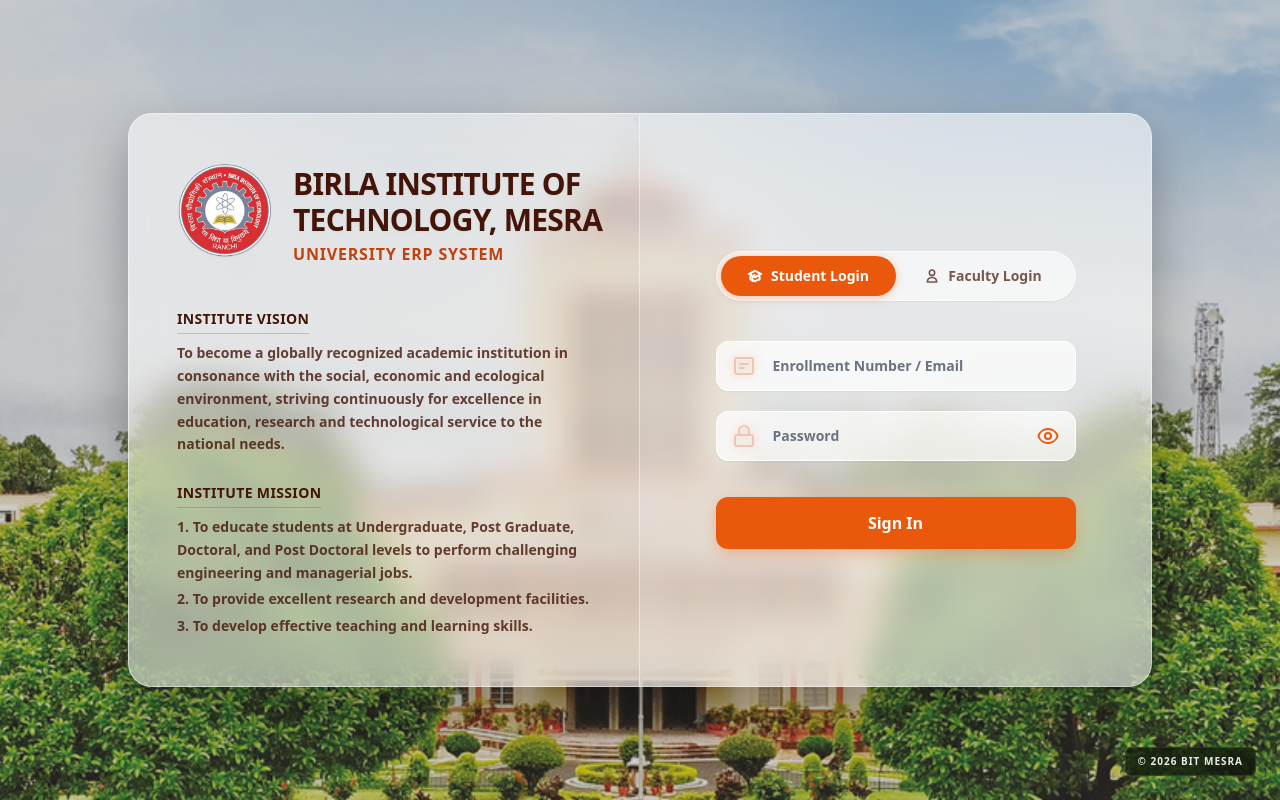
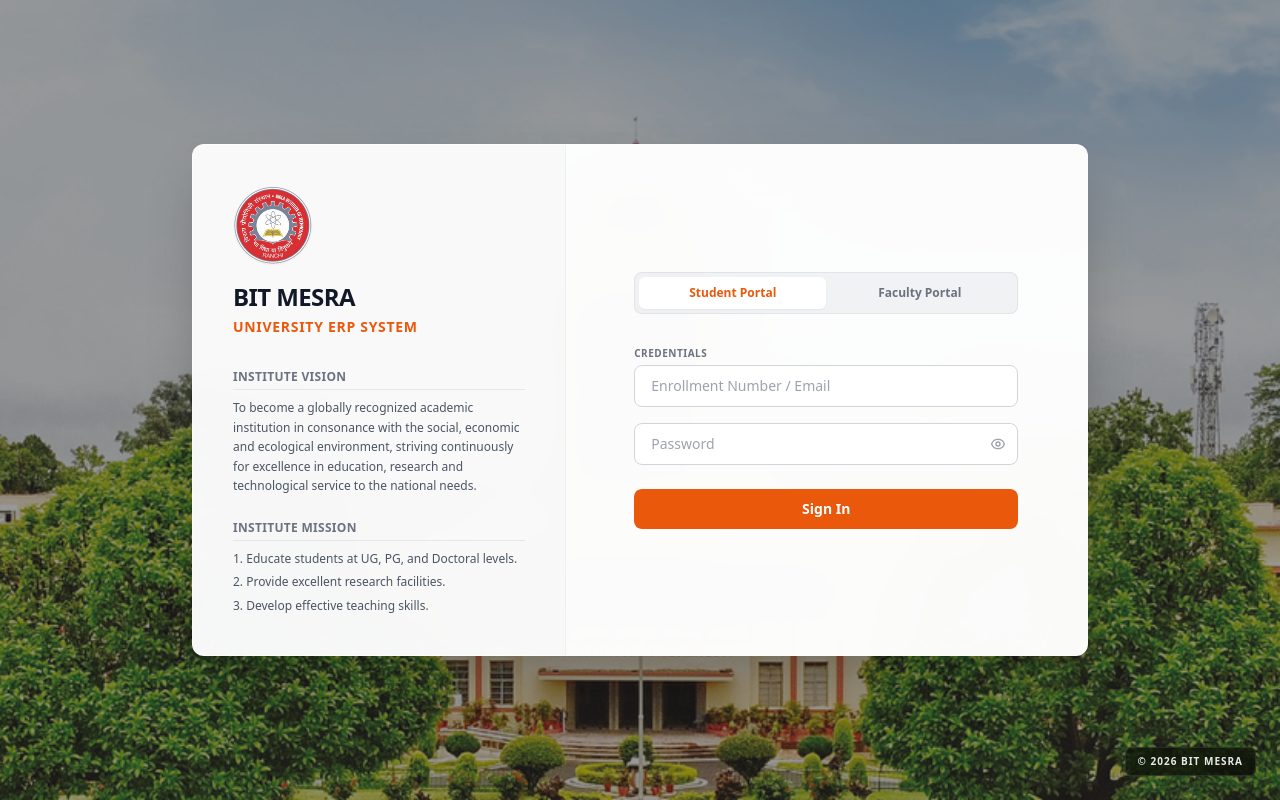
Before and after one commit to SubhraX/attendance-portal, a React (Vite) app in the folder frontend/: page /login in a window 1280 px wide. Built offline with nearby package versions, Linux system fonts and the light colour scheme.

Commit message:
Refactor Login component for improved layout, accessibility, and visual consistency

```diff
--- a/frontend/src/Login.jsx
+++ b/frontend/src/Login.jsx
@@ -48,21 +48,20 @@ export default function Login() {
 
       if (res.ok) {
         if (data.user.role !== role) {
-          setStatus(`Error: This account belongs to a ${data.user.role}.`);
-          setIsLoading(false);
+          setStatus(`Error: Account belongs to a ${data.user.role}.`);
           return;
         }
 
         localStorage.setItem('token', data.token);
         localStorage.setItem('user', JSON.stringify(data.user));
-
         navigate('/');
       } else {
         setStatus(`Error: ${data.message}`);
-        setIsLoading(false);
       }
     } catch (error) {
+      console.error("Login error:", error);
       setStatus('Error: Unable to connect to the server.');
+    } finally {
       setIsLoading(false);
     }
   };
@@ -70,148 +69,108 @@ export default function Login() {
   return (
     <>
       {showSplash && (
-        <div className={`fixed inset-0 z-50 flex flex-col items-center justify-center bg-white transition-opacity duration-500 ${isFading ? 'opacity-0' : 'opacity-100'}`}>
+        <div className={`fixed inset-0 z-50 flex flex-col items-center justify-center bg-gray-50 transition-opacity duration-500 ${isFading ? 'opacity-0' : 'opacity-100'}`}>
           <div className="relative flex items-center justify-center">
-            <div className="absolute w-40 h-40 border-[4px] border-orange-100 border-t-orange-600 border-b-orange-600 rounded-full animate-spin"></div>
-            <img
-              src="/BITS_logo.png"
-              alt="BITS Mesra Logo"
-              className="w-24 h-24 object-contain drop-shadow-lg"
-            />
+            <div className="absolute w-24 h-24 border-2 border-orange-200 border-t-orange-600 rounded-full animate-spin"></div>
+            <img src="/BITS_logo.png" alt="BITS Mesra Logo" className="w-14 h-14 object-contain" />
           </div>
-          <h2 className="mt-10 text-orange-950 font-bold tracking-widest uppercase text-sm animate-pulse">Initializing ERP</h2>
+          <h2 className="mt-6 text-gray-800 font-bold tracking-widest uppercase text-xs animate-pulse">Initializing ERP</h2>
         </div>
       )}
 
       <div
-        className="min-h-screen flex items-center justify-center p-4 md:p-8 relative bg-cover bg-center bg-no-repeat"
+        className="min-h-screen flex flex-col items-center justify-center p-4 relative bg-cover bg-center bg-no-repeat font-sans"
         style={{ backgroundImage: `url('/BITS.png')` }}
       >
-        {/* Subtle dark overlay to make the pure white light-mode glass pop */}
-        <div className="absolute inset-0 bg-black/20"></div>
+        <div className="absolute inset-0 bg-black/40"></div>
 
-        {/* Semi-transparent Frosted Glass Container */}
-        <div className="relative z-10 w-full max-w-5xl flex flex-col lg:flex-row rounded-3xl overflow-hidden shadow-[0_20px_50px_rgba(0,0,0,0.3)] backdrop-blur-lg bg-white/40 border border-white/60">
+        <div className="relative z-10 w-full max-w-4xl flex flex-col md:flex-row rounded-xl overflow-hidden shadow-2xl bg-white/95 backdrop-blur-xl border border-white/50">
 
-          {/* Left Side */}
-          <div className="w-full lg:w-[50%] p-8 lg:p-12 flex flex-col justify-center border-b lg:border-b-0 lg:border-r border-white/50 bg-white/20">
-            <div className="flex flex-col xl:flex-row items-center xl:items-start gap-5 mb-10 text-center xl:text-left">
-              <img
-                src="/BITS_logo.png"
-                alt="BITS Mesra Logo"
-                className="w-20 h-20 sm:w-24 sm:h-24 object-contain shrink-0 drop-shadow-sm"
-              />
-              <div className="flex flex-col justify-center pt-1">
-                <h1 className="text-2xl sm:text-3xl font-extrabold text-orange-950 mb-1 uppercase tracking-tight leading-tight drop-shadow-sm">
-                  Birla Institute of <span className="inline-block whitespace-nowrap">Technology, Mesra</span>
+          {/* Left Side - Info */}
+          <div className="w-full md:w-5/12 p-6 md:p-10 flex flex-col justify-center border-b md:border-b-0 md:border-r border-gray-200/50 bg-gray-50/50">
+            <div className="flex flex-col items-center md:items-start gap-4 text-center md:text-left">
+              <img src="/BITS_logo.png" alt="BITS Mesra" className="w-16 h-16 md:w-20 md:h-20 object-contain drop-shadow-sm" />
+              <div>
+                <h1 className="text-xl md:text-2xl font-extrabold text-gray-900 mb-1 uppercase tracking-tight">
+                  BIT Mesra
                 </h1>
-                <h2 className="text-sm sm:text-base font-bold text-orange-700 uppercase tracking-wider">University ERP System</h2>
+                <h2 className="text-xs md:text-sm font-bold text-orange-600 uppercase tracking-wider">University ERP System</h2>
               </div>
             </div>
 
-            <div className="mb-6">
-              <h3 className="text-sm font-bold text-orange-950 mb-2 uppercase tracking-wide border-b border-orange-950/20 pb-1 inline-block">Institute Vision</h3>
-              <p className="text-orange-950/80 text-sm font-medium leading-relaxed font-semibold">
+            {/* HIDE TEXT ON MOBILE TO PREVENT SCROLLING */}
+            <div className="hidden md:block mt-8">
+              <h3 className="text-xs font-bold text-gray-500 mb-2 uppercase tracking-wide border-b border-gray-200 pb-1">Institute Vision</h3>
+              <p className="text-gray-600 text-xs font-medium leading-relaxed mb-6">
                 To become a globally recognized academic institution in consonance with the social, economic and ecological environment, striving continuously for excellence in education, research and technological service to the national needs.
               </p>
-            </div>
 
-            <div>
-              <h3 className="text-sm font-bold text-orange-950 mb-2 uppercase tracking-wide border-b border-orange-950/20 pb-1 inline-block">Institute Mission</h3>
-              <ul className="list-decimal list-inside text-orange-950/80 text-sm font-medium leading-relaxed space-y-1 font-semibold">
-                <li>To educate students at Undergraduate, Post Graduate, Doctoral, and Post Doctoral levels to perform challenging engineering and managerial jobs.</li>
-                <li>To provide excellent research and development facilities.</li>
-                <li>To develop effective teaching and learning skills.</li>
+              <h3 className="text-xs font-bold text-gray-500 mb-2 uppercase tracking-wide border-b border-gray-200 pb-1">Institute Mission</h3>
+              <ul className="list-decimal list-inside text-gray-600 text-xs font-medium leading-relaxed space-y-1">
+                <li>Educate students at UG, PG, and Doctoral levels.</li>
+                <li>Provide excellent research facilities.</li>
+                <li>Develop effective teaching skills.</li>
               </ul>
             </div>
           </div>
 
-          {/* Right Side - Interactive Portal */}
-          <div className="w-full lg:w-[50%] p-8 lg:p-14 flex flex-col justify-center bg-white/30">
+          {/* Right Side - Form */}
+          <div className="w-full md:w-7/12 p-6 md:p-12 flex flex-col justify-center bg-white/60">
 
-            <div className="w-full max-w-[360px] mx-auto animate-fade-in-up">
+            <div className="w-full max-w-sm mx-auto">
 
-              {/* Role Toggle Switch */}
-              <div className="flex w-full p-1 bg-white/60 border border-white/50 backdrop-blur-md rounded-full mb-10 shadow-sm">
+              {/* Role Switch - Compact and flat */}
+              <div className="flex w-full p-1 bg-gray-200/50 rounded-lg mb-8 border border-gray-300/50">
                 <button
                   type="button"
                   onClick={() => { setRole('student'); setStatus(''); }}
-                  className={`flex-1 flex items-center justify-center gap-2 py-2.5 rounded-full text-sm font-bold transition-all duration-200 ${role === 'student'
-                      ? 'bg-orange-600 text-white shadow-[0_2px_10px_rgba(234,88,12,0.3)]'
-                      : 'bg-transparent text-orange-950/70 hover:text-orange-950 hover:bg-white/50'
-                    }`}
+                  className={`flex-1 py-2 text-xs font-bold rounded-md transition-colors ${
+                    role === 'student' ? 'bg-white text-orange-600 shadow-sm' : 'text-gray-500 hover:text-gray-700'
+                  }`}
                 >
-                  <svg className="w-4 h-4 shrink-0" fill="none" stroke="currentColor" viewBox="0 0 24 24" strokeWidth="2.5">
-                    <path d="M12 14l9-5-9-5-9 5 9 5z" />
-                    <path d="M12 14l6.16-3.422a12.083 12.083 0 01.665 6.479A11.952 11.952 0 0012 20.055a11.952 11.952 0 00-6.824-2.998 12.078 12.078 0 01.665-6.479L12 14z" />
-                    <path strokeLinecap="round" strokeLinejoin="round" d="M12 14l9-5-9-5-9 5 9 5zm0 0l6.16-3.422a12.083 12.083 0 01.665 6.479A11.952 11.952 0 0012 20.055a11.952 11.952 0 00-6.824-2.998 12.078 12.078 0 01.665-6.479L12 14zm-4 6v-7.5l4-2.222" />
-                  </svg>
-                  Student Login
+                  Student Portal
                 </button>
-
                 <button
                   type="button"
                   onClick={() => { setRole('instructor'); setStatus(''); }}
-                  className={`flex-1 flex items-center justify-center gap-2 py-2.5 rounded-full text-sm font-bold transition-all duration-200 ${role === 'instructor'
-                      ? 'bg-orange-600 text-white shadow-[0_2px_10px_rgba(234,88,12,0.3)]'
-                      : 'bg-transparent text-orange-950/70 hover:text-orange-950 hover:bg-white/50'
-                    }`}
+                  className={`flex-1 py-2 text-xs font-bold rounded-md transition-colors ${
+                    role === 'instructor' ? 'bg-white text-orange-600 shadow-sm' : 'text-gray-500 hover:text-gray-700'
+                  }`}
                 >
-                  <svg className="w-4 h-4 shrink-0" fill="none" stroke="currentColor" viewBox="0 0 24 24" strokeWidth="2.5">
-                    <path strokeLinecap="round" strokeLinejoin="round" d="M16 7a4 4 0 11-8 0 4 4 0 018 0zM12 14a7 7 0 00-7 7h14a7 7 0 00-7-7z" />
-                  </svg>
-                  Faculty Login
+                  Faculty Portal
                 </button>
               </div>
 
-              <form onSubmit={handleLogin} className="flex flex-col gap-5">
+              <form onSubmit={handleLogin} className="flex flex-col gap-4">
 
-                {/* Email Input */}
-                <div className="relative">
-                  <div className="absolute inset-y-0 left-0 pl-4 flex items-center pointer-events-none text-orange-700">
-                    <svg className="w-6 h-6" fill="none" stroke="currentColor" viewBox="0 0 24 24" strokeWidth="2">
-                      <rect x="3" y="4" width="18" height="16" rx="2" ry="2"></rect>
-                      <path strokeLinecap="round" strokeLinejoin="round" d="M8 10h8M8 14h4" />
-                    </svg>
-                  </div>
+                <div>
+                  <label className="block text-[10px] font-bold uppercase tracking-wider text-gray-500 mb-1">Credentials</label>
                   <input
                     type="text"
                     placeholder="Enrollment Number / Email"
-                    className="w-full bg-white/70 backdrop-blur-sm border border-white text-orange-950 rounded-xl py-3.5 pl-14 pr-4 focus:outline-none focus:border-orange-500 focus:ring-2 focus:ring-orange-500/20 transition-all font-bold placeholder-gray-500 text-sm shadow-sm"
+                    className="w-full bg-white border border-gray-300 text-gray-900 rounded-lg px-4 py-2.5 focus:outline-none focus:ring-2 focus:ring-orange-500/20 focus:border-orange-500 transition-colors text-sm"
                     onChange={e => setEmail(e.target.value)}
                     required
                   />
                 </div>
 
-                {/* Password Input */}
                 <div className="relative">
-                  <div className="absolute inset-y-0 left-0 pl-4 flex items-center pointer-events-none text-orange-700">
-                    <svg className="w-6 h-6" fill="none" stroke="currentColor" viewBox="0 0 24 24" strokeWidth="2">
-                      <rect x="3" y="11" width="18" height="11" rx="2" ry="2"></rect>
-                      <path strokeLinecap="round" strokeLinejoin="round" d="M7 11V7a5 5 0 0110 0v4" />
-                    </svg>
-                  </div>
                   <input
                     type={showPassword ? "text" : "password"}
                     placeholder="Password"
-                    className="w-full bg-white/70 backdrop-blur-sm border border-white text-orange-950 rounded-xl py-3.5 pl-14 pr-12 focus:outline-none focus:border-orange-500 focus:ring-2 focus:ring-orange-500/20 transition-all font-bold placeholder-gray-500 text-sm shadow-sm"
+                    className="w-full bg-white border border-gray-300 text-gray-900 rounded-lg pl-4 pr-10 py-2.5 focus:outline-none focus:ring-2 focus:ring-orange-500/20 focus:border-orange-500 transition-colors text-sm"
                     onChange={e => setPassword(e.target.value)}
                     required
                   />
                   <button
                     type="button"
                     onClick={() => setShowPassword(!showPassword)}
-                    className="absolute inset-y-0 right-0 pr-4 flex items-center text-orange-600 hover:text-orange-800 transition-colors"
+                    className="absolute inset-y-0 right-0 pr-3 flex items-center text-gray-400 hover:text-gray-600 transition-colors"
                   >
                     {showPassword ? (
-                      <svg className="w-6 h-6" fill="none" stroke="currentColor" viewBox="0 0 24 24" strokeWidth="2">
-                        <path strokeLinecap="round" strokeLinejoin="round" d="M13.875 18.825A10.05 10.05 0 0112 19c-4.478 0-8.268-2.943-9.543-7a9.97 9.97 0 011.563-3.029m5.858.908a3 3 0 114.243 4.243M9.878 9.878l4.242 4.242M9.88 9.88l-3.29-3.29m7.532 7.532l3.29 3.29M3 3l18 18" />
-                      </svg>
+                      <svg className="w-4 h-4" fill="none" stroke="currentColor" viewBox="0 0 24 24"><path strokeLinecap="round" strokeLinejoin="round" strokeWidth="2" d="M13.875 18.825A10.05 10.05 0 0112 19c-4.478 0-8.268-2.943-9.543-7a9.97 9.97 0 011.563-3.029m5.858.908a3 3 0 114.243 4.243M9.878 9.878l4.242 4.242M9.88 9.88l-3.29-3.29m7.532 7.532l3.29 3.29M3 3l18 18" /></svg>
                     ) : (
-                      <svg className="w-6 h-6" fill="none" stroke="currentColor" viewBox="0 0 24 24" strokeWidth="2">
-                        <path strokeLinecap="round" strokeLinejoin="round" d="M15 12a3 3 0 11-6 0 3 3 0 016 0z" />
-                        <path strokeLinecap="round" strokeLinejoin="round" d="M2.458 12C3.732 7.943 7.523 5 12 5c4.478 0 8.268 2.943 9.542 7-1.274 4.057-5.064 7-9.542 7-4.477 0-8.268-2.943-9.542-7z" />
-                      </svg>
+                      <svg className="w-4 h-4" fill="none" stroke="currentColor" viewBox="0 0 24 24"><path strokeLinecap="round" strokeLinejoin="round" strokeWidth="2" d="M15 12a3 3 0 11-6 0 3 3 0 016 0z" /><path strokeLinecap="round" strokeLinejoin="round" strokeWidth="2" d="M2.458 12C3.732 7.943 7.523 5 12 5c4.478 0 8.268 2.943 9.542 7-1.274 4.057-5.064 7-9.542 7-4.477 0-8.268-2.943-9.542-7z" /></svg>
                     )}
                   </button>
                 </div>
@@ -219,15 +178,15 @@ export default function Login() {
                 <button
                   type="submit"
                   disabled={isLoading}
-                  className={`mt-4 flex justify-center items-center gap-2 text-white font-bold py-3.5 rounded-xl transition-all shadow-[0_5px_15px_rgba(234,88,12,0.3)] bg-orange-600 hover:bg-orange-500 active:scale-95 ${isLoading ? 'opacity-70 cursor-not-allowed' : ''}`}
+                  className={`mt-2 flex justify-center items-center gap-2 text-white font-semibold py-2.5 rounded-lg transition-colors bg-orange-600 hover:bg-orange-700 active:scale-95 text-sm ${isLoading ? 'opacity-70 cursor-not-allowed' : ''}`}
                 >
                   {isLoading ? (
                     <>
-                      <svg className="animate-spin h-5 w-5 text-white" xmlns="http://www.w3.org/2000/svg" fill="none" viewBox="0 0 24 24">
+                      <svg className="animate-spin h-4 w-4 text-white" xmlns="http://www.w3.org/2000/svg" fill="none" viewBox="0 0 24 24">
                         <circle className="opacity-25" cx="12" cy="12" r="10" stroke="currentColor" strokeWidth="4"></circle>
                         <path className="opacity-75" fill="currentColor" d="M4 12a8 8 0 018-8V0C5.373 0 0 5.373 0 12h4zm2 5.291A7.962 7.962 0 014 12H0c0 3.042 1.135 5.824 3 7.938l3-2.647z"></path>
                       </svg>
-                      Authenticating
+                      Authenticating...
                     </>
                   ) : (
                     "Sign In"
@@ -236,7 +195,7 @@ export default function Login() {
               </form>
 
               {status && (
-                <div className="mt-5 p-3 bg-red-50/90 backdrop-blur-md border border-red-200 text-red-600 rounded-xl text-sm text-center font-bold shadow-sm">
+                <div className="mt-4 p-3 bg-red-50 border border-red-200 text-red-600 rounded-lg text-xs text-center font-semibold">
                   {status}
                 </div>
               )}
@@ -244,6 +203,7 @@ export default function Login() {
             </div>
           </div>
         </div>
+
         {/* Copyright Stamp */}
         <div className="absolute bottom-4 right-4 md:bottom-6 md:right-6 z-50 pointer-events-none">
           <div className="bg-black/60 backdrop-blur-md px-3 py-1.5 rounded-md border border-white/10 shadow-sm">
```
